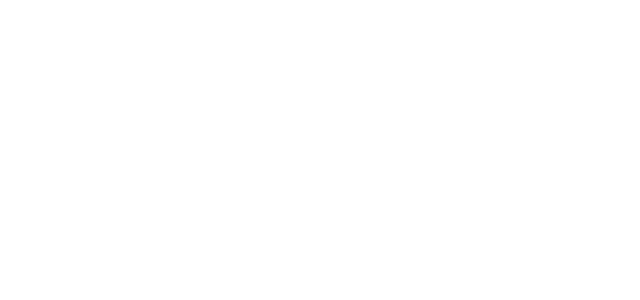
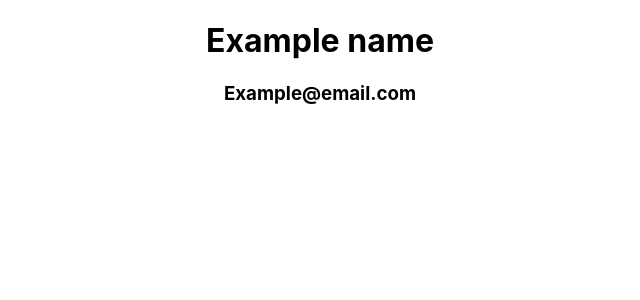
Before and after one commit to Brandon-Powell25/reactjs, a React (Create React App) app: page / in a window 1280 px wide. Shown: the top 300 px of the page, without its empty margins (320-960 px from the left). Built offline with nearby package versions, Linux system fonts and the light colour scheme.

Commit message:
feat: state in parent, passed to props of display

```diff
--- a/src/BusinessCardParent.jsx
+++ b/src/BusinessCardParent.jsx
@@ -6,14 +6,27 @@
 export default class BusinessCardParent extends Component {
     constructor(){
         super();
+
+        this.state = {
+            editMode: false,
+            name: "Example name",
+            email: "Example@email.com",
+        }
     }
 
     render(){
-        return(
-            <div>
-                <BusinessCardDisplay></BusinessCardDisplay>
-            </div>
-        )
+        if (this.state.editMode){
+            // if edit is true, show the form
+        } else {
+            return(
+                <div>
+                    <BusinessCardDisplay
+                    email={this.state.email}
+                    name={this.state.name}
+                    />
+                </div>
+            )
+        }
     }
 }
 
```
